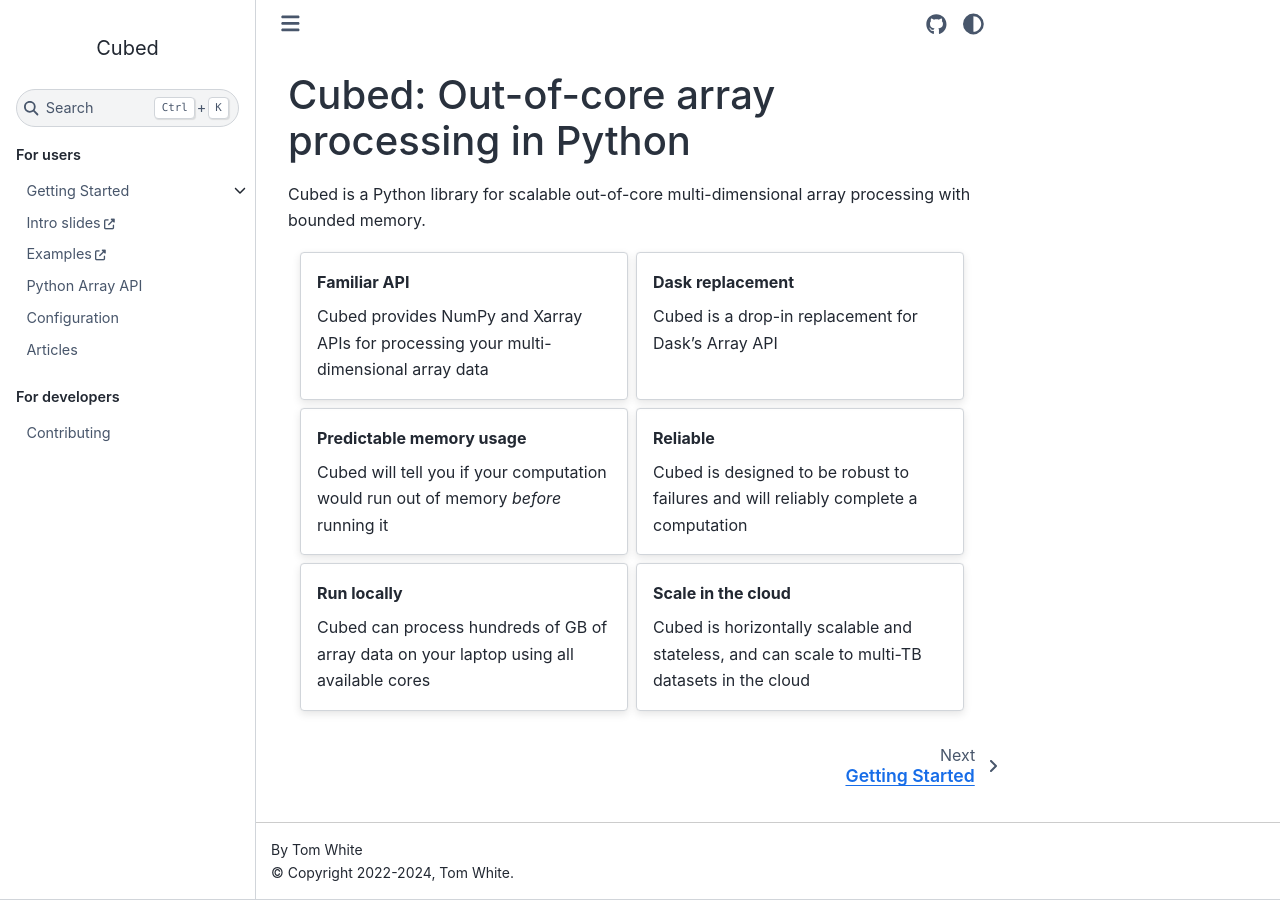
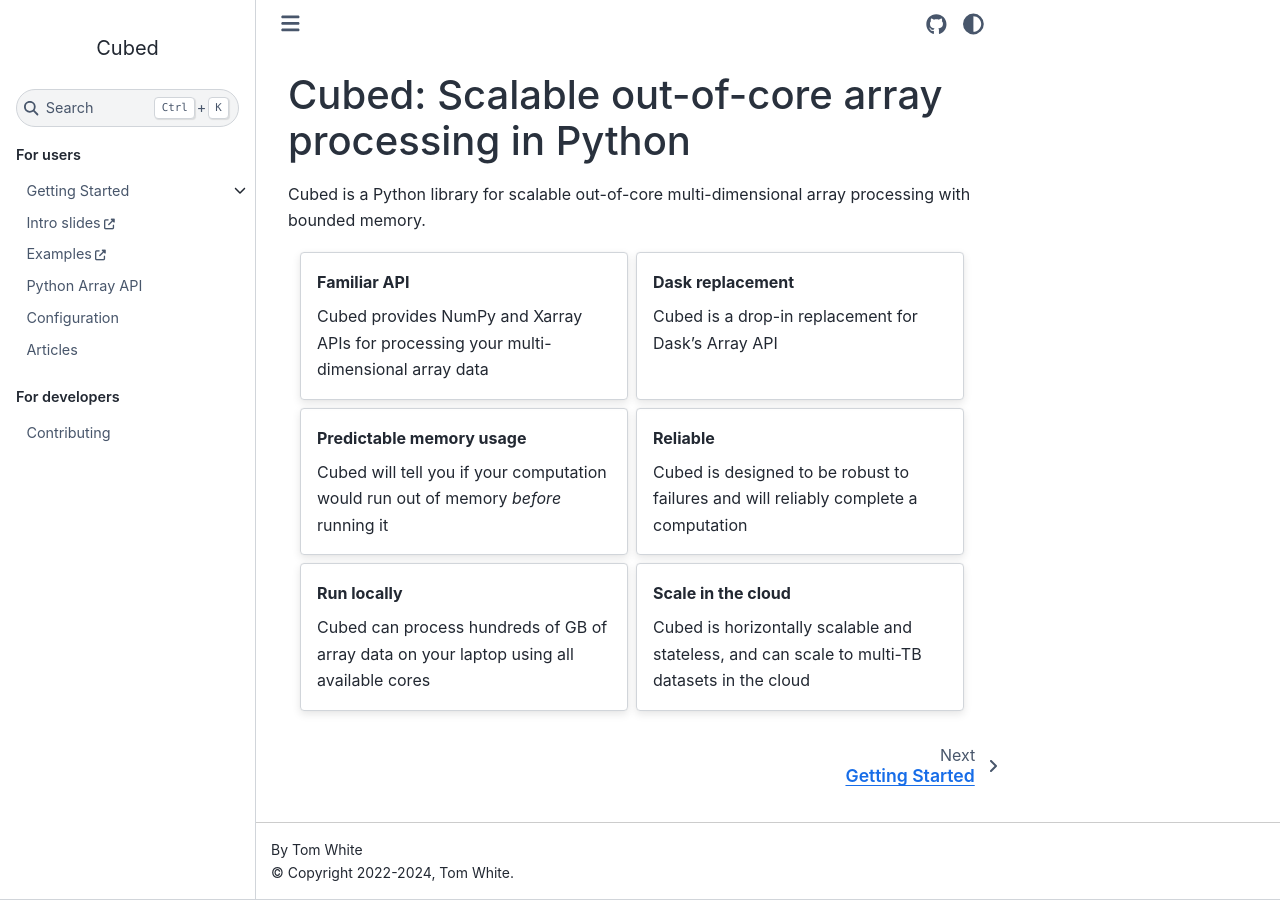
Before and after one commit to cubed-dev/cubed, a Sphinx documentation site: the page built from docs/index.md, in a window 1280 px wide. Built offline with Sphinx 7.4.7 and the Sphinx Book theme 1.1.4, drawn with Linux system fonts in a browser that asks for light colours; pages that are not in the unit, such as notebooks, are missing from menus.

Commit message:
Add 'scalable' more prominently

```diff
--- a/docs/index.md
+++ b/docs/index.md
@@ -1,4 +1,4 @@
-# Cubed: Out-of-core array processing in Python
+# Cubed: Scalable out-of-core array processing in Python
 
 Cubed is a Python library for scalable out-of-core multi-dimensional array processing with bounded memory.
 
```
